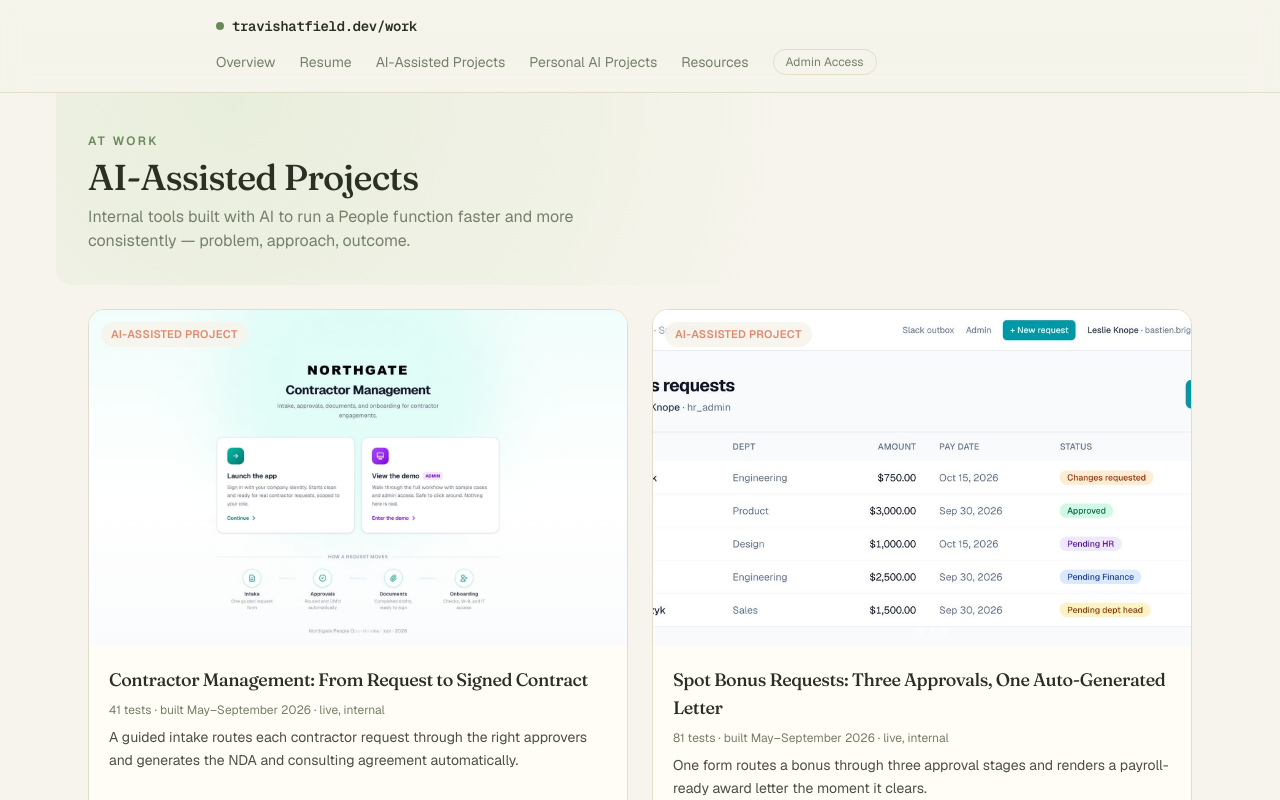
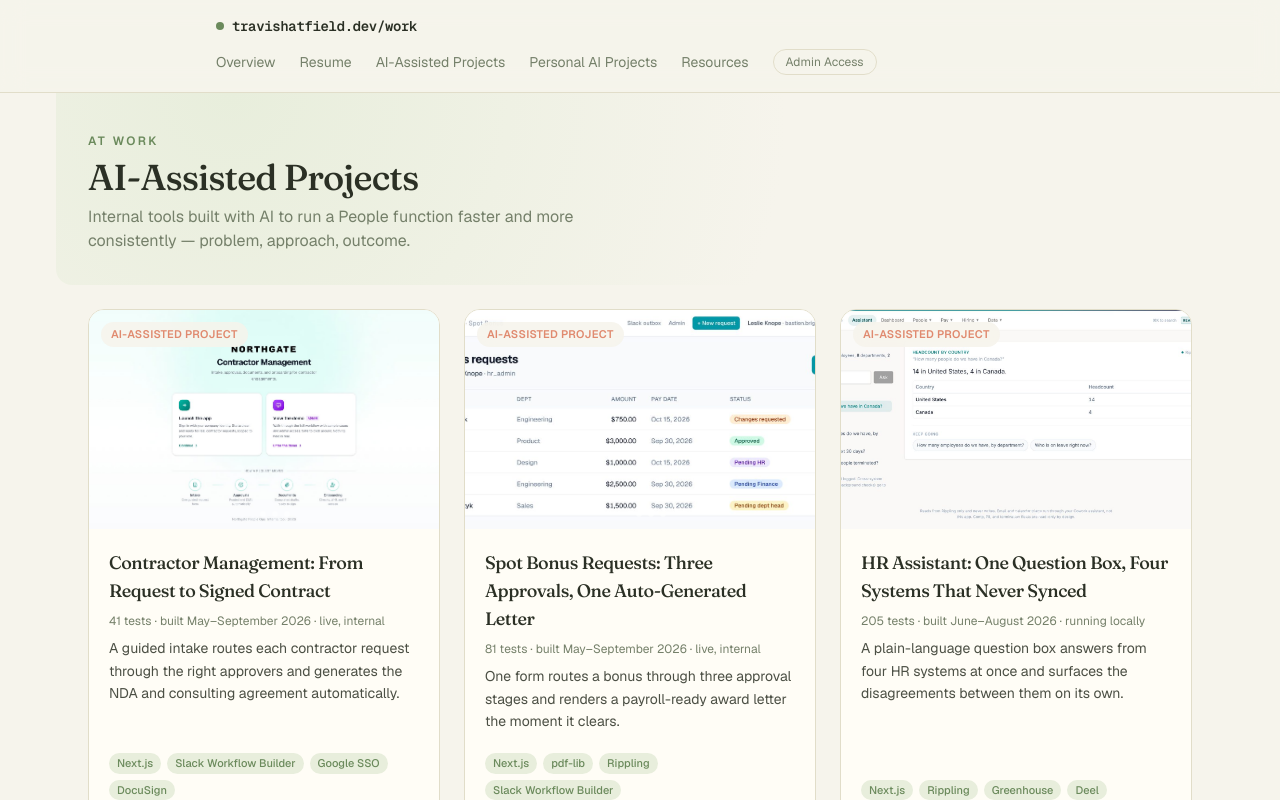
Before and after one commit to travis-hatfield/work-portfolio, a Next.js app: page /ai-assisted-projects in a window 1280 px wide. Shown: the top 800 px of the page. Built offline with nearby package versions, Linux system fonts and the light colour scheme; no server answers; the database is empty.

Commit message:
Show project cards 3-across on large screens instead of 2

```diff
--- a/components/case-study-list.tsx
+++ b/components/case-study-list.tsx
@@ -25,7 +25,7 @@
   category?: string;
 }) {
   return (
-    <div className="grid grid-cols-1 gap-6 sm:grid-cols-2">
+    <div className="grid grid-cols-1 gap-6 sm:grid-cols-2 xl:grid-cols-3">
       {items.map((c) => (
         <ProjectPreviewCard
           key={c.slug}
```
